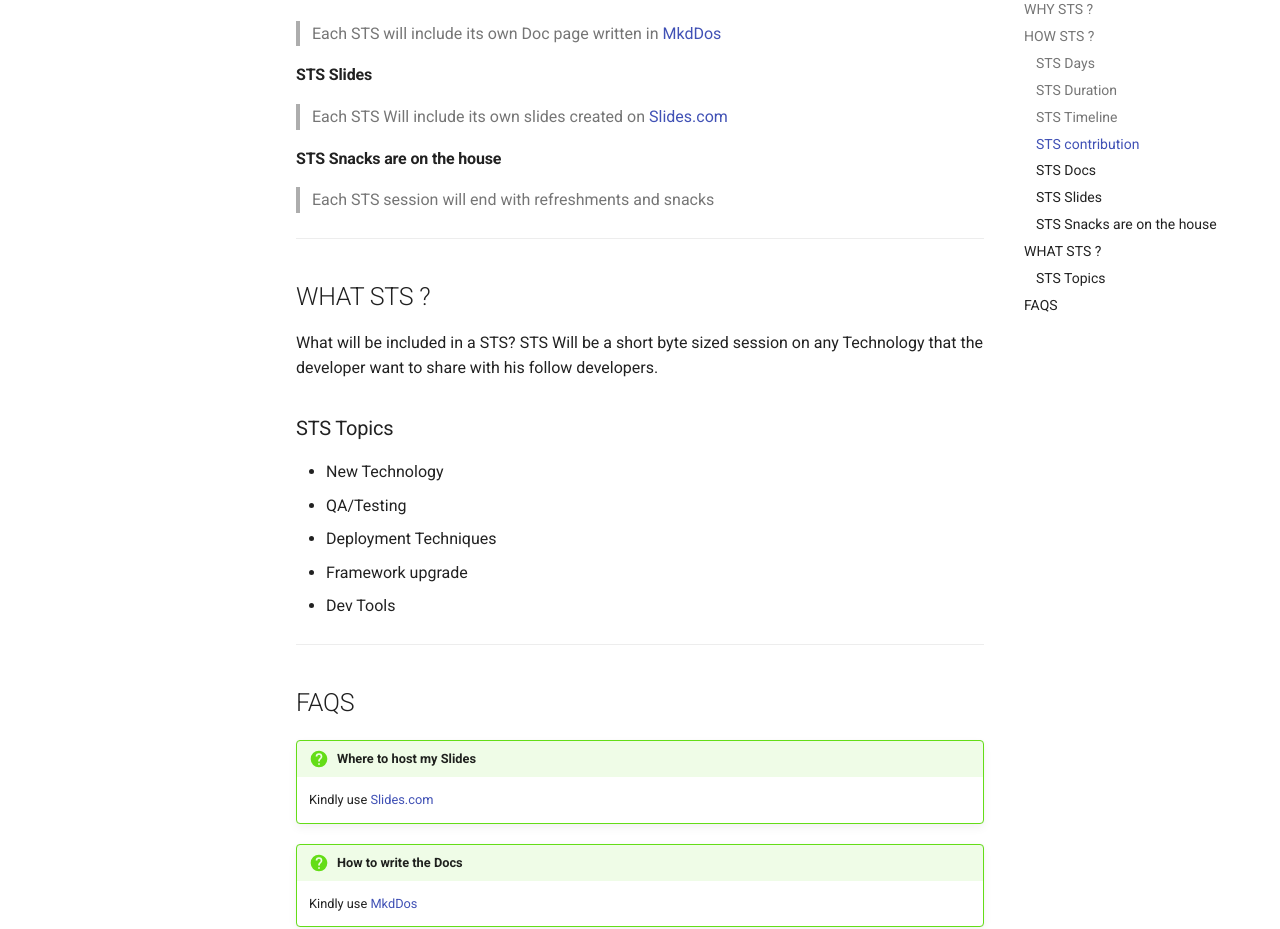
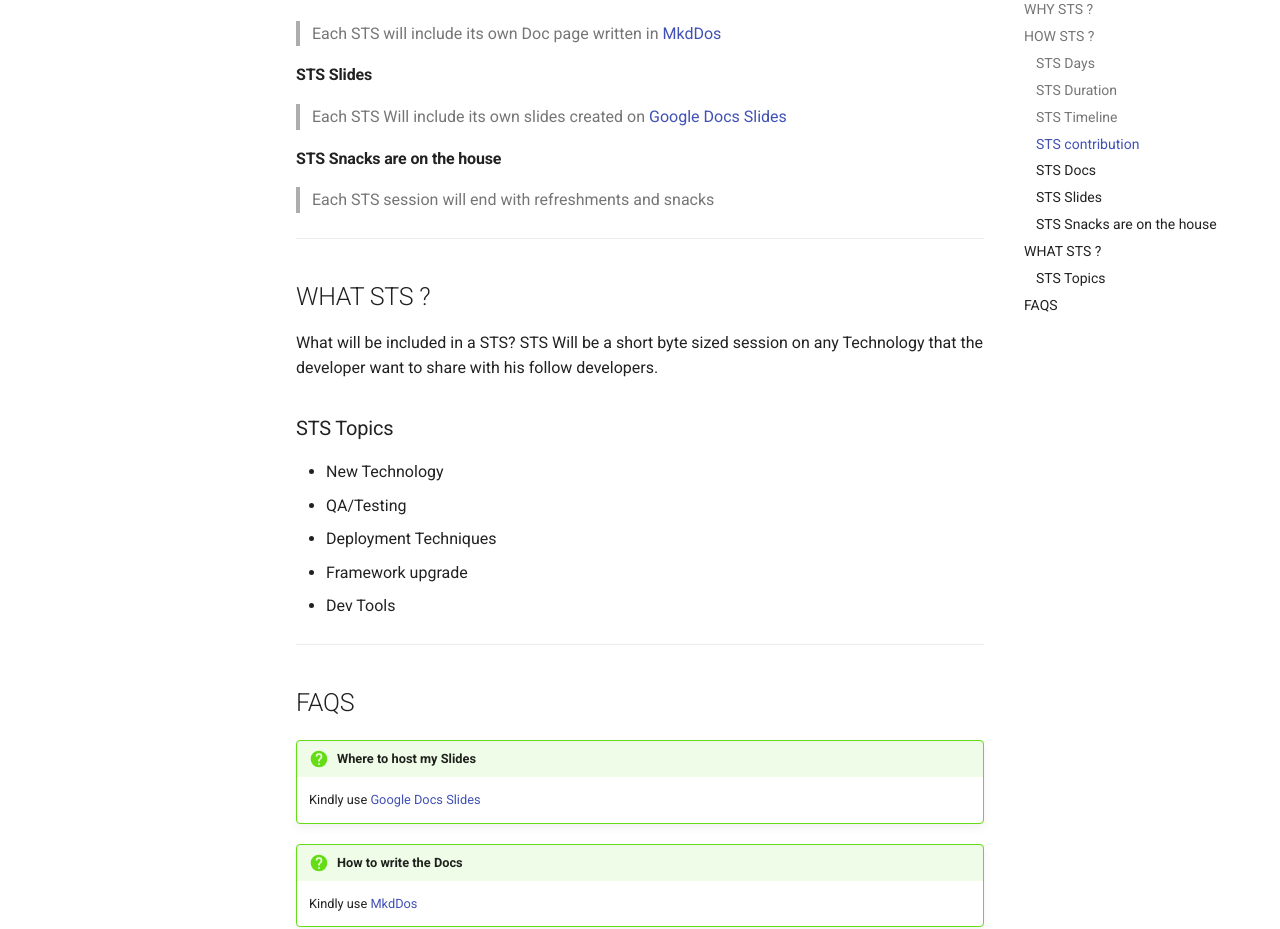
Before and after one commit to sudofy/Sudofy-Tech-Session, an MkDocs documentation site: the page built from docs/sts-intro.md, in a window 1280 px wide and 1400 px high, scrolled down 1438 px. Shown: the part 153-1082 px from the top of the window. Built offline with MkDocs 1.6.1 and Material for MkDocs 9.7.7, drawn with Linux system fonts in a browser that asks for light colours; old or Windows-style settings are respelled for this version of MkDocs.

Commit message:
update introduction slide move from slide.com -> google slides

```diff
--- a/docs/sts-intro.md
+++ b/docs/sts-intro.md
@@ -2,7 +2,7 @@
 This STS is based on, The importance of and general announcement of the Sudofy Tech Session!
 
 ## Links
-[Slide](http://bit.ly/2BgiKGe)
+[Slide](https://goo.gl/VC5uf9)
 ___
 ## Introduction
 Sudofy Tech Session is an awesome way of sharing your experience at sudofy! These session helps create technology awareness between the developers of sudofy. These session will be conducted every alternate week on Monday. A session can only be 30 to 45 mins long.
@@ -45,7 +45,7 @@ The next question is how are we going to conduct these session at sudofy. As men
 > Each STS will include its own Doc page written in [MkdDos](http://www.mkdocs.org/)
 
 #### STS Slides
-> Each STS Will include its own slides created on [Slides.com](http://slides.com/)
+> Each STS Will include its own slides created on [Google Docs Slides](https://www.google.com/slides/about/)
 
 #### STS Snacks are on the house
 > Each STS session will end with refreshments and snacks
@@ -68,7 +68,7 @@ ___
 ## FAQS
 
 !!! question "Where to host my Slides"
-    Kindly use [Slides.com](http://slides.com/)
+    Kindly use [Google Docs Slides](https://www.google.com/slides/about/)
 
 !!! question "How to write the Docs"
     Kindly use [MkdDos](http://www.mkdocs.org/)
```
Also changed, not shown: docs/index.md (+1 -1 lines), site/index.html, site/search/search_index.json, site/sitemap.xml, site/sts-intro/index.html.
